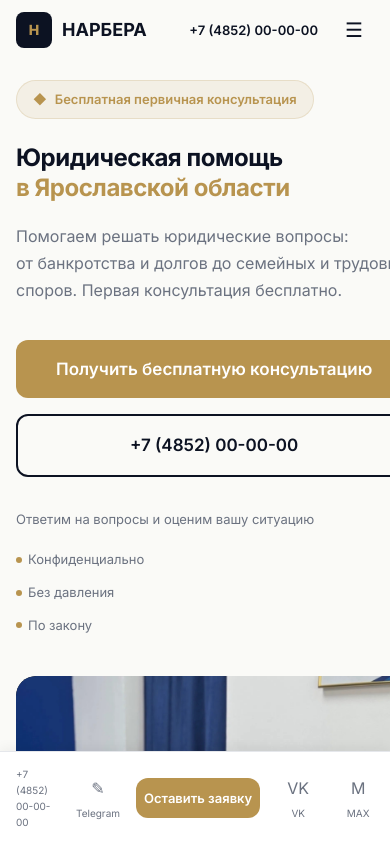
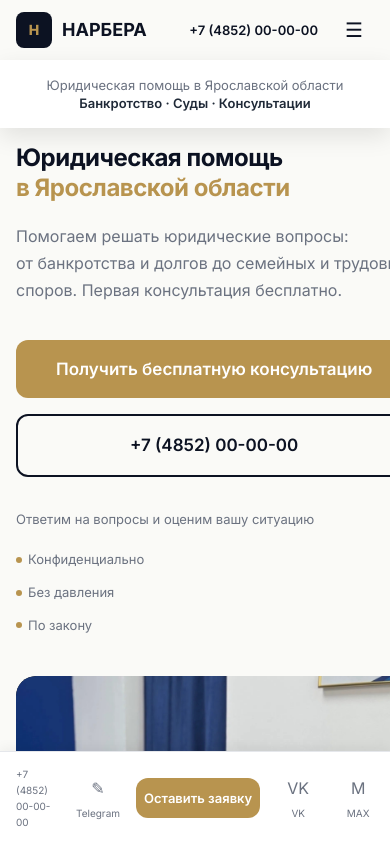
Before and after one commit to tesey4ik11-cmyk/Yurist, a website: page index.html in a window 390 px wide. Both pictures are taken after a click on the button "Меню". Shown: the top 843 px of the page. Drawn offline with Linux system fonts and the light colour scheme; no server answers.

Commit message:
fix admin CSS/JS paths + mobile menu toggle

```diff
--- a/css/style.css
+++ b/css/style.css
@@ -1484,6 +1484,20 @@ h1, h2, h3, h4, h5, h6 {
 
   .header__center {
     display: none;
+    position: absolute;
+    top: 100%;
+    left: 0;
+    right: 0;
+    background: #fff;
+    flex-direction: column;
+    padding: 16px 24px;
+    box-shadow: 0 8px 24px rgba(0,0,0,0.1);
+    z-index: 100;
+    gap: 12px;
+  }
+
+  .header__center.show {
+    display: flex;
   }
 
   .mobile-menu-btn {
```
Also changed, not shown: admin/index.html (+2 -2 lines), github-pages-check.png (added).
